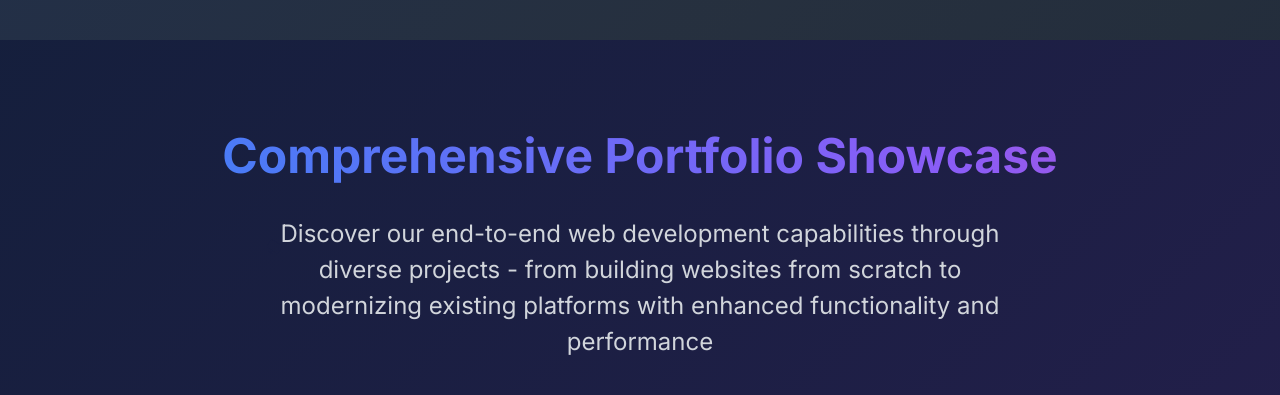
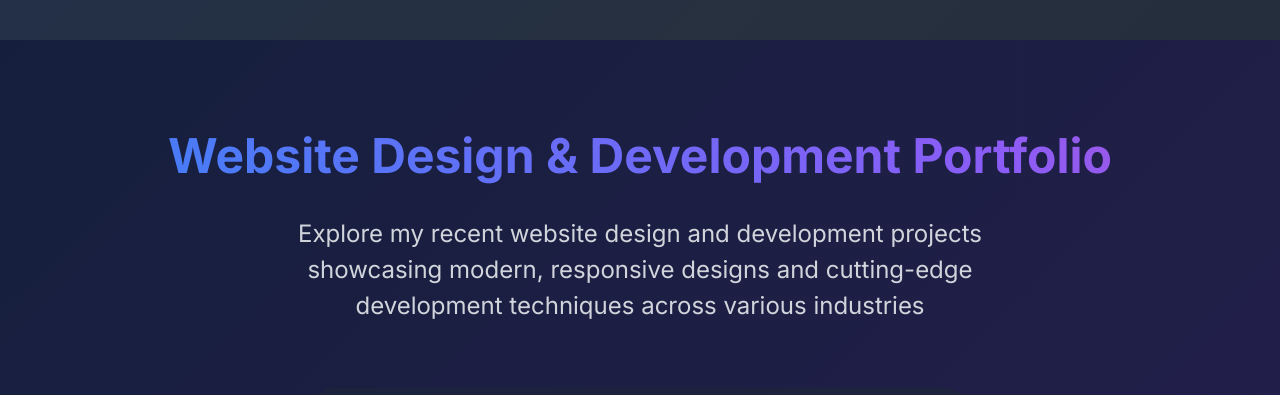
Before and after one commit to Leeday-devs/lee-day-dev-website-v5, a Next.js app: page / in a window 1280 px wide. Shown: the part 1620-2015 px from the top of the page. Built offline with nearby package versions, Linux system fonts and the light colour scheme.

Commit message:
Updated page.tsx

```diff
--- a/app/page.tsx
+++ b/app/page.tsx
@@ -330,11 +330,12 @@ export default function HomePage() {
               <div className="text-center mb-16">
                 <h2 id="portfolio-heading" className="text-responsive-4xl font-bold mb-6 section-heading">
                   <span className="gradient-text-animated">
-                    Comprehensive Portfolio Showcase
+                    Website Design & Development Portfolio
                   </span>
                 </h2>
                 <p className="text-responsive-xl text-gray-300 max-w-3xl mx-auto">
-                  Discover our end-to-end web development capabilities through diverse projects - from building websites from scratch to modernizing existing platforms with enhanced functionality and performance
+                  Explore my recent website design and development projects showcasing modern, responsive designs
+                  and cutting-edge development techniques across various industries
                 </p>
               </div>
 
```
